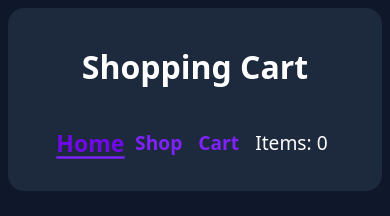
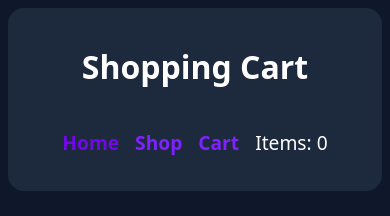
Before and after one commit to sp41414/shopping-cart, a React (Vite) app: page /cart in a window 390 px wide. In both pictures the pointer is over the link "Home". Shown: the top 216 px of the page. Built offline with nearby package versions, Linux system fonts and the light colour scheme.

Commit message:
Removed underline effect in mobile because of issues

```diff
--- a/src/styles/NavBar.module.css
+++ b/src/styles/NavBar.module.css
@@ -49,4 +49,16 @@
 		flex-direction: column;
 		justify-content: center;
 	}
+
+	.link {
+		transition: none;
+	}
+
+	.link:hover::after {
+		width: 0%;
+	}
+
+	.link:hover {
+		transform: scale(1)
+	}
 }
```
